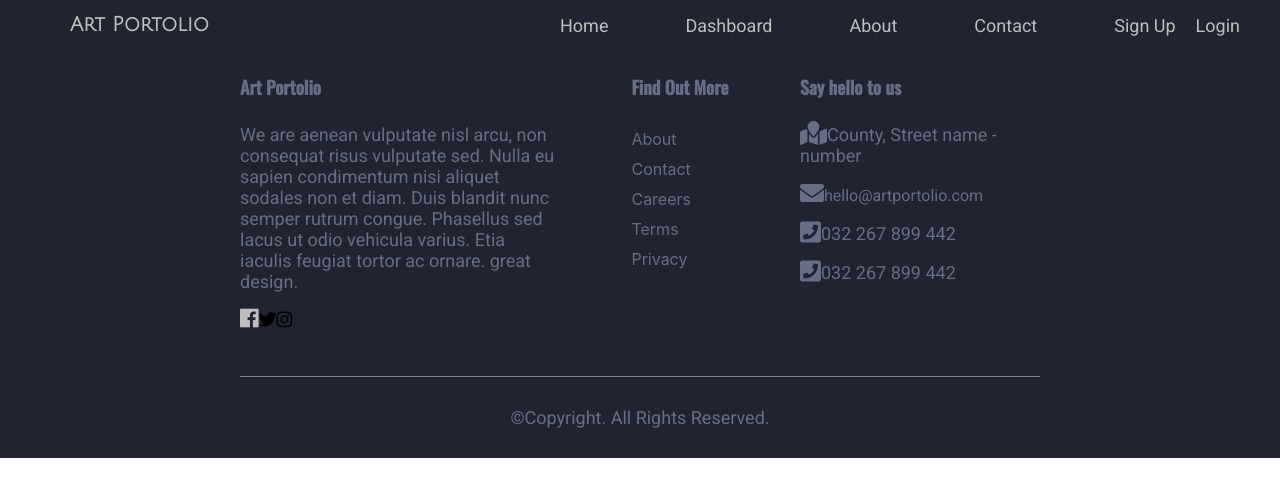
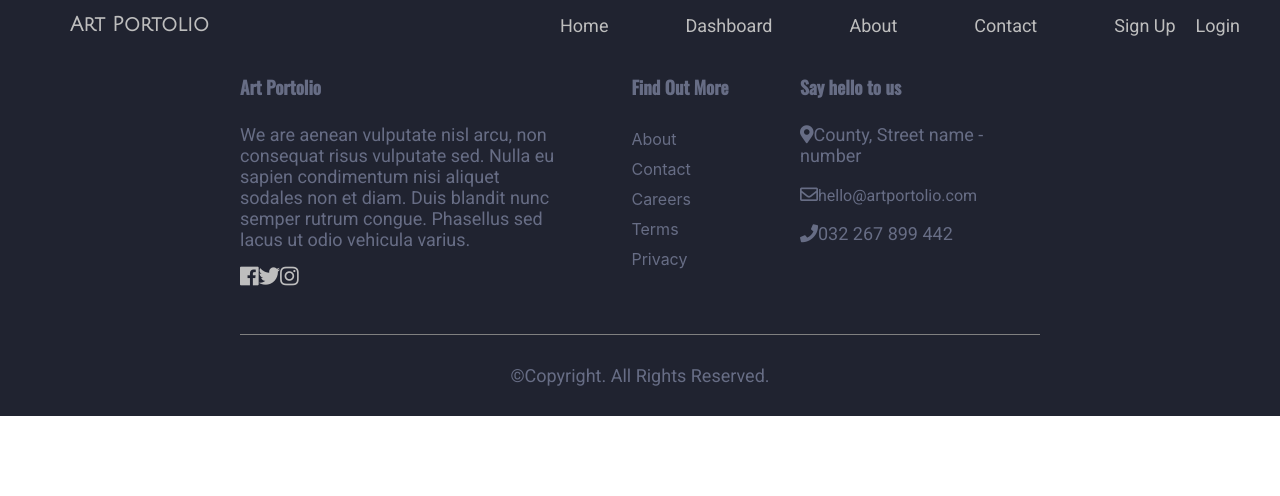
Before and after one commit to DianaIgnatescu/art-portfolio-react-redux, a React (Create React App) app: page /home in a window 1280 px wide. Shown: the top 496 px of the page. Built offline with nearby package versions, Linux system fonts and the light colour scheme; no server answers.

Commit message:
MVP: Add fontawesome icons to Footer component

```diff
--- a/src/components/Footer.js
+++ b/src/components/Footer.js
@@ -9,13 +9,12 @@ const Footer = () => (
         <p>
             We are aenean vulputate nisl arcu, non consequat risus vulputate sed. Nulla eu sapien
             condimentum nisi aliquet sodales non et diam. Duis blandit nunc semper rutrum congue.
-            Phasellus sed lacus ut odio vehicula varius. Etia iaculis feugiat tortor ac ornare.
-            great design.
+            Phasellus sed lacus ut odio vehicula varius.
         </p>
         <div className="footer-icons fa-lg">
           <a href="#"><i className="fab fa-facebook fa-lg" /></a>
-          <i className="fab fa-twitter fa-lg" />
-          <i className="fab fa-instagram fa-lg" />
+          <a href="#"><i className="fab fa-twitter fa-lg" /></a>
+          <a href="#"><i className="fab fa-instagram fa-lg" /></a>
         </div>
       </div>
       <div className="footer-links">
@@ -29,19 +28,15 @@ const Footer = () => (
       <div className="footer-contact">
         <h4>Say hello to us</h4>
         <p>
-          <i className="fas fa-map-marked fa-lg" />
+          <i className="fas fa-map-marker-alt" />
 County, Street name - number
         </p>
         <p>
-          <i className="fas fa-envelope fa-lg" />
+          <i className="far fa-envelope" />
           <span>hello@artportolio.com</span>
         </p>
         <p>
-          <i className="fas fa-phone-square fa-lg" />
-032 267 899 442
-        </p>
-        <p>
-          <i className="fas fa-phone-square fa-lg" />
+          <i className="fas fa-phone" />
 032 267 899 442
         </p>
       </div>
```
